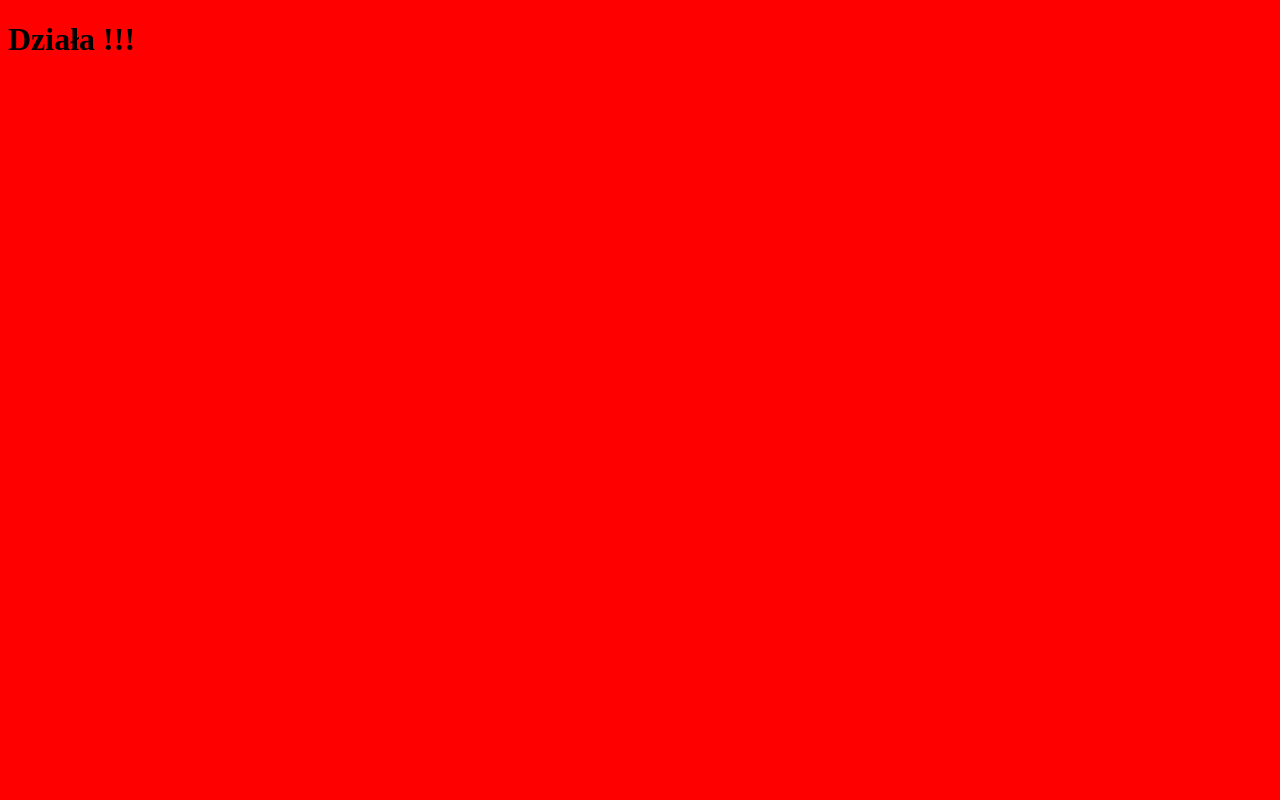
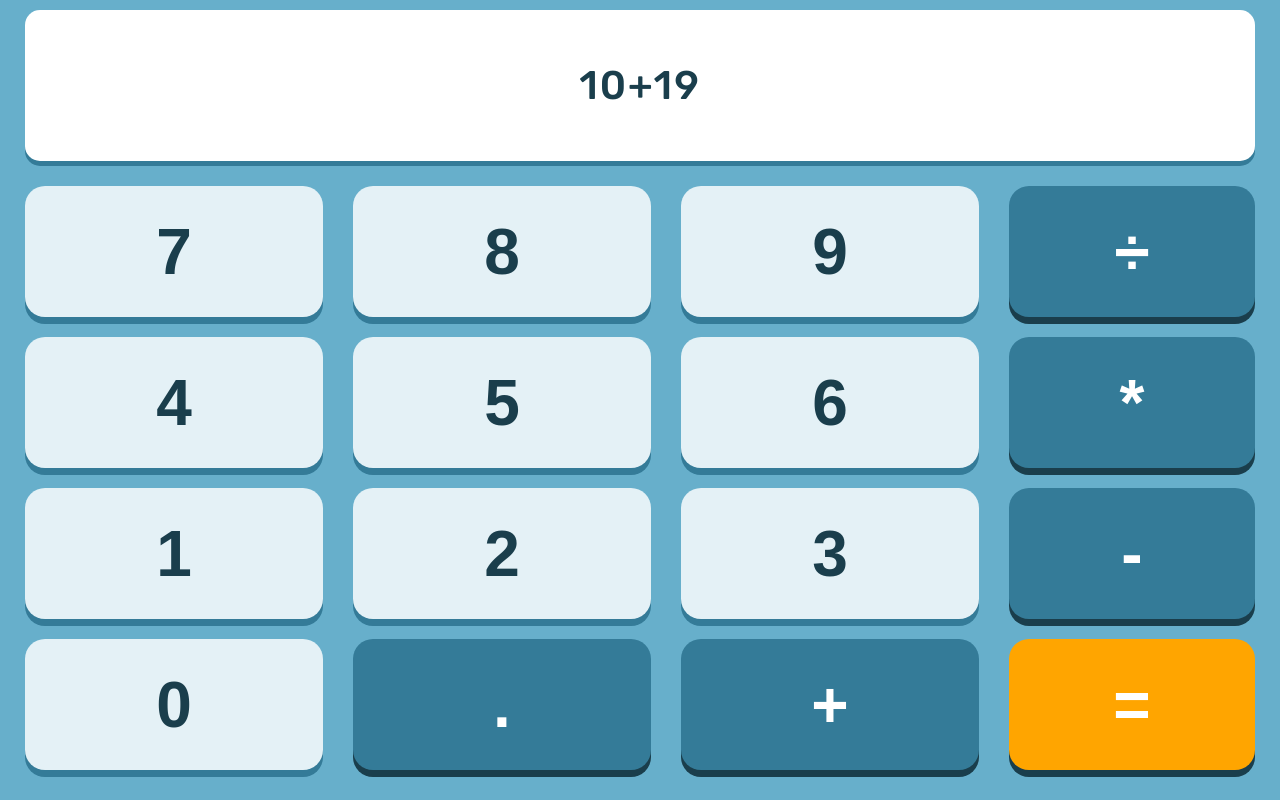
Before and after one commit to mikolajszymczuk1/SzymCalculator, a website built with Parcel: page src/index.html in a window 1280 px wide. Built offline with nearby package versions, Linux system fonts and the light colour scheme.

Commit message:
Create loyout, styles and RWD for app

```diff
--- a/src/index.html
+++ b/src/index.html
@@ -6,14 +6,58 @@
     <meta charset="UTF-8">
     <meta http-equiv="X-UA-Compatible" content="IE=edge">
     <meta name="viewport" content="width=device-width, initial-scale=1.0">
+    <meta name="description" content="Aplikacja kalkulatora">
     <title>Szymankowy Kalkulator</title>
 
     <!-- Styles -->
+    <link rel="preconnect" href="https://fonts.gstatic.com">
+    <link href="https://fonts.googleapis.com/css2?family=Rubik:wght@500&display=swap" rel="stylesheet">
     <link rel="stylesheet" href="scss/style.scss">
 </head>
 
 <body>
-    <h1>Działa !!!</h1>
+    <!-- Container for single calculator -->
+    <div class="calculator">
+        <!-- div for math output -->
+        <div class="calculator__screen">10+19</div>
+
+        <div class="calculator__keyboard">
+            <!-- Numbers from 0 to 9 and . + operations -->
+            <div class="calculator__column calculator__column--left">
+                <div class="calculator__row">
+                    <button class="calculator__button">7</button>
+                    <button class="calculator__button">8</button>
+                    <button class="calculator__button">9</button>
+                </div>
+
+                <div class="calculator__row">
+                    <button class="calculator__button">4</button>
+                    <button class="calculator__button">5</button>
+                    <button class="calculator__button">6</button>
+                </div>
+
+                <div class="calculator__row">
+                    <button class="calculator__button">1</button>
+                    <button class="calculator__button">2</button>
+                    <button class="calculator__button">3</button>
+                </div>
+
+                <div class="calculator__row">
+                    <button class="calculator__button">0</button>
+                    <button class="calculator__button calculator__button--symbol">.</button>
+                    <button class="calculator__button calculator__button--symbol">+</button>
+                </div>
+            </div>
+
+            <!-- / * - = operations -->
+            <div class="calculator__column calculator__column--right">
+                <button class="calculator__button calculator__button--symbol">÷</button>
+                <button class="calculator__button calculator__button--symbol">*</button>
+                <button class="calculator__button calculator__button--symbol">-</button>
+                <button class="calculator__button calculator__button--special">=</button>
+            </div>
+        </div>
+    </div>
 
     <!-- Scripts -->
     <script src="js/app.js"></script>
--- /dev/null
+++ b/src/robots.txt
@@ -0,0 +1,2 @@
+User-Agent: *
+Allow: /
--- /dev/null
+++ b/src/scss/components/_button.scss
@@ -0,0 +1,71 @@
+@use "utilities/colors" as *;
+
+.calculator__button {
+    display: flex;
+    justify-content: center;
+    align-items: center;
+
+    width: 100%;
+    height: 100%;
+
+    border: none;
+    border-radius: 15px;
+    background-color: $color-a;
+    box-shadow: 0 5px $color-c;
+    transition: background-color 100ms,
+                color 100ms;
+
+    font-size: 3em;
+    font-weight: bold;
+    color: $color-d;
+}
+
+.calculator__button:active {
+    background-color: $color-d;
+
+    color: $color-a;
+}
+
+.calculator__button--special {
+    background-color: orange;
+    box-shadow: 0 5px $color-d;
+
+    color: white;
+}
+
+.calculator__button--symbol {
+    background-color: $color-c;
+    box-shadow: 0 5px $color-d;
+
+    color: white;
+}
+
+.calculator__row > .calculator__button {
+    margin: 0 5px;
+}
+
+.calculator__column > .calculator__button {
+    margin-bottom: 10px;
+}
+
+@media screen and (min-width: 768px) {
+    .calculator__button {
+        box-shadow: 0 7px $color-c;
+        border-radius: 20px;
+
+        font-size: 4em;
+    }
+
+    .calculator__button--special,
+    .calculator__button--symbol {
+        box-shadow: 0 7px $color-d;
+    }
+
+    .calculator__row > .calculator__button {
+        margin: 0 15px;
+    }
+
+    .calculator__column > .calculator__button {
+        margin-bottom: 20px;
+    }
+}
--- /dev/null
+++ b/src/scss/components/_cover.scss
@@ -0,0 +1,24 @@
+@use "utilities/colors" as *;
+
+.calculator {
+    display: flex;
+    flex-direction: column;
+
+    padding: 10px;
+    width: 100%;
+    height: 100vh;
+    min-height: 400px;
+}
+
+@media screen and (min-width: 1440px) {
+    .calculator {
+        position: absolute;
+        top: 50%;
+        left: 50%;
+
+        width: 60vh;
+        height: 80vh;
+
+        transform: translate(-50%, -50%);
+    }
+}
--- /dev/null
+++ b/src/scss/components/_general.scss
@@ -0,0 +1,14 @@
+@use "utilities/colors" as *;
+
+* {
+    padding: 0;
+    margin: 0;
+
+    box-sizing: border-box;
+}
+
+body {
+    background-color: $color-b;
+
+    font-family: 'Rubik', sans-serif;
+}
--- /dev/null
+++ b/src/scss/components/_keyboard.scss
@@ -0,0 +1,39 @@
+.calculator__keyboard {
+    display: flex;
+    flex-direction: row;
+
+    height: 80%;
+}
+
+.calculator__column {
+    display: flex;
+    flex-direction: column;
+
+    margin-right: 5px;
+}
+
+.calculator__column--left {
+    flex-basis: 80%;
+}
+
+.calculator__column--right {
+    flex-basis: 20%;
+}
+
+.calculator__row {
+    display: flex;
+    flex-direction: row;
+
+    height: 100%;
+    margin-bottom: 10px;
+}
+
+@media screen and (min-width: 768px) {
+    .calculator__column {
+        margin-right: 15px;
+    }
+
+    .calculator__row {
+        margin-bottom: 20px;
+    }
+}
--- /dev/null
+++ b/src/scss/components/_screen.scss
@@ -0,0 +1,39 @@
+@use "utilities/colors" as *;
+
+.calculator__screen {
+    display: flex;
+    justify-content: center;
+    align-items: center;
+
+    margin-bottom: 15px;
+    height: 20%;
+
+    background-color: white;
+    border-radius: 15px;
+    // border: solid 4px $color-c;
+    box-shadow: 0 5px $color-c;
+
+    letter-spacing: 2px;
+    font-size: 1.5em;
+    color: $color-d;
+}
+
+@media screen and (min-width: 425px) {
+    .calculator__screen {
+        font-size: 2em;
+    }
+}
+
+@media screen and (min-width: 768px) {
+    .calculator__screen {
+        margin: 0 15px 25px 15px;
+
+        font-size: 2.5em;
+    }
+}
+
+@media screen and (min-width: 1440px) {
+    .calculator__screen {
+        font-size: 3vh;
+    }
+}
--- a/src/scss/style.scss
+++ b/src/scss/style.scss
@@ -1,3 +1,6 @@
-body {
-    background-color: red;
-}
+// Components
+@use "components/general";
+@use "components/cover";
+@use "components/screen";
+@use "components/keyboard";
+@use "components/button";
--- /dev/null
+++ b/src/scss/utilities/_colors.scss
@@ -0,0 +1,6 @@
+// App colors
+$color-a: #E4F1F6;
+$color-b: #67AFCB;
+$color-c: #347B98;
+$color-d: #1A3E4C;
+$color-e: #092834;
```
